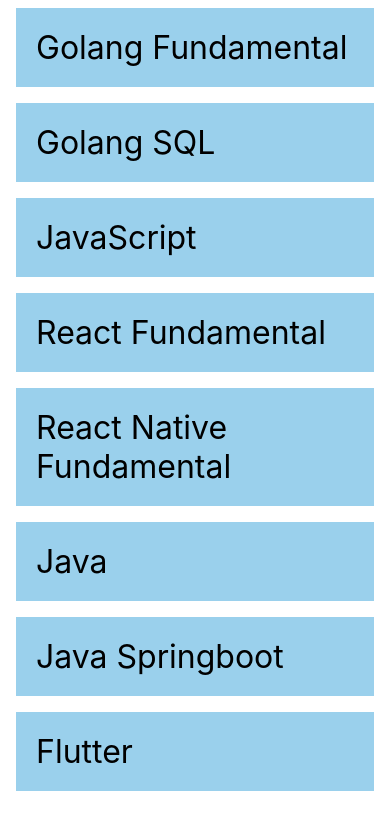
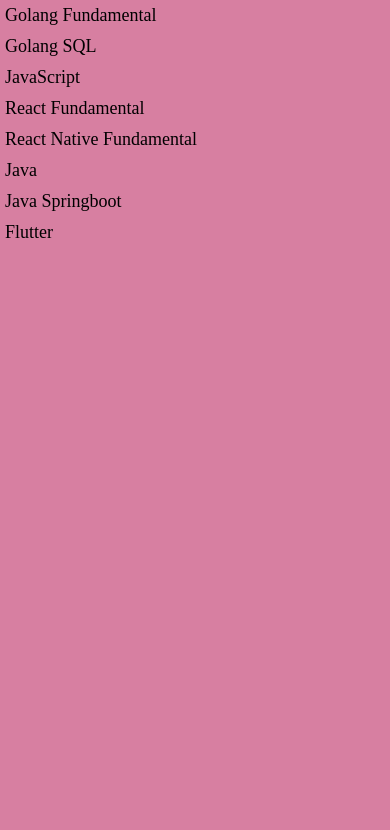
Before and after one commit to helmiazizm/learn-react-native, a React Native app: screen / in a window 390 px wide. Shown: the top 830 px of the page. Built offline with nearby package versions, Linux system fonts and the light colour scheme.

Commit message:
Flatlist

```diff
--- a/src/screens/MaterialScreen.js
+++ b/src/screens/MaterialScreen.js
@@ -1,5 +1,14 @@
-import React from 'react';
-import {FlatList, SafeAreaView, StyleSheet, Text, View} from 'react-native';
+import React, {useState} from 'react';
+import {
+  FlatList,
+  SafeAreaView,
+  StyleSheet,
+  Text,
+  View,
+  Modal,
+  Alert,
+  TouchableOpacity,
+} from 'react-native';
 
 const MATERIAL_SUBJECT = [
   {
@@ -52,17 +61,70 @@
   },
 ];
 
-const MaterialItem = ({title}) => (
-  <View style={styles.item}>
-    <Text style={styles.title}>{title}</Text>
-  </View>
+const MaterialInfoModal = ({info, isVisible, setVisible}) => (
+  <Modal
+    animationType="fade"
+    transparent={true}
+    visible={isVisible}
+    onRequestClose={() => {
+      setVisible(!isVisible);
+    }}>
+    <View style={styles.centeredView}>
+      <View style={styles.modalView}>
+        <Text style={styles.itemTitleText}>{info.title}</Text>
+        <Text style={styles.itemDescriptionText}>{info.description}</Text>
+        <Text style={styles.itemDescriptionText}>
+          <Text style={{fontWeight: 'bold'}}>Duration: </Text>
+          {info.duration}
+        </Text>
+        <View style={{height: 15}}>
+          <TouchableOpacity
+            style={{alignSelf: 'center'}}
+            onPress={() => {
+              setVisible(!isVisible);
+            }}>
+            <Text>Close</Text>
+          </TouchableOpacity>
+        </View>
+      </View>
+    </View>
+  </Modal>
 );
 
+const MaterialItem = ({info, onSetModalInfo, onSetModalVisible, title}) => {
+  const onShowModal = () => {
+    onSetModalInfo(info);
+    onSetModalVisible(true);
+  };
+
+  return (
+    <View>
+      <TouchableOpacity onPress={onShowModal} style={{padding: 5}}>
+        <Text style={styles.itemTitleText}>{info.title}</Text>
+      </TouchableOpacity>
+    </View>
+  );
+};
+
 const MaterialScreen = () => {
-  const renderItem = ({item}) => <MaterialItem title={item.title} />;
+  const [modalVisible, setModalVisible] = useState(false);
+  const [modalInfo, setModalInfo] = useState({});
+
+  const renderItem = ({item}) => (
+    <MaterialItem
+      info={item}
+      onSetModalInfo={setModalInfo}
+      onSetModalVisible={setModalVisible}
+    />
+  );
 
   return (
     <SafeAreaView style={styles.container}>
+      <MaterialInfoModal
+        info={modalInfo}
+        setVisible={setModalVisible}
+        isVisible={modalVisible}
+      />
       <FlatList
         data={MATERIAL_SUBJECT}
         renderItem={renderItem}
@@ -75,15 +137,40 @@
 const styles = StyleSheet.create({
   container: {
     flex: 1,
+    backgroundColor: '#D77FA1',
+    padding: 5,
   },
   item: {
-    backgroundColor: '#9AD0EC',
+    backgroundColor: '#FCBF49',
     padding: 20,
     marginVertical: 8,
     marginHorizontal: 16,
+    borderRadius: 5,
   },
-  title: {
-    fontSize: 32,
+  itemTitleText: {
+    fontFamily: 'Roboto-Bold',
+    fontSize: 18,
+  },
+  itemDescriptionText: {
+    fontFamily: 'Roboto-Regular',
+  },
+  centeredView: {
+    flex: 1,
+    justifyContent: 'center',
+    alignItems: 'center',
+  },
+  modalView: {
+    backgroundColor: 'white',
+    borderRadius: 20,
+    padding: 35,
+    shadowColor: '#000',
+    shadowOffset: {
+      width: 0,
+      height: 2,
+    },
+    shadowOpacity: 0.25,
+    shadowRadius: 4,
+    elevation: 5,
   },
 });
 
```
